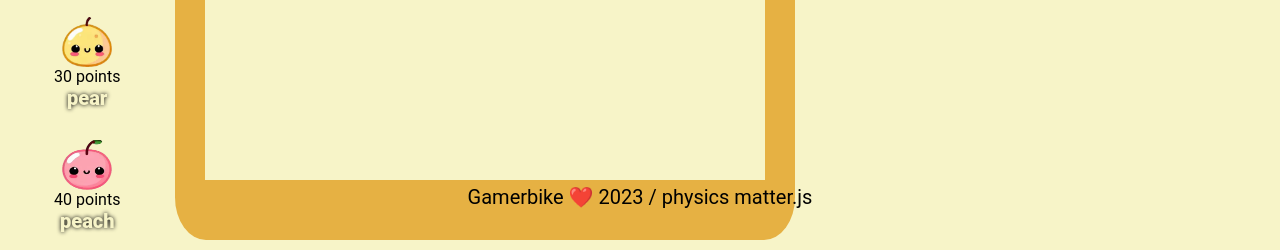
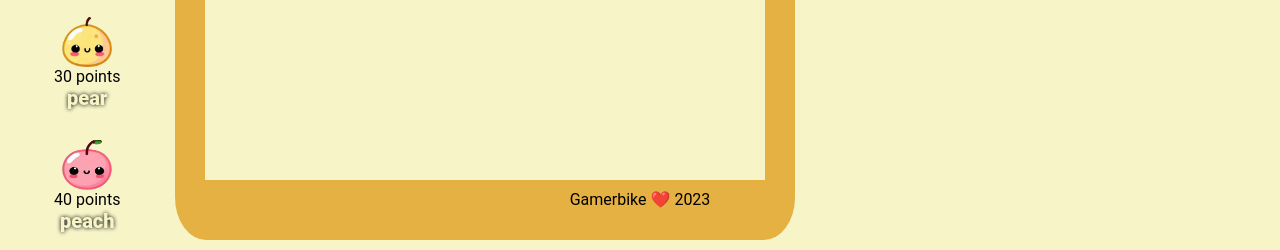
Before and after one commit to GamerBike39/suikaGame_clone, a website built with Vite: page index.html in a window 1280 px wide. Shown: the part 575-825 px from the top of the page. Built offline with nearby package versions, Linux system fonts and the light colour scheme.

Commit message:
add footer

```diff
--- a/index.html
+++ b/index.html
@@ -24,7 +24,9 @@
         </div>
       </div>
     </div>
-    <footer>Gamerbike ❤️ 2023 / physics matter.js</footer>
+    <footer>
+      <a href="https://jmweb.dev">Gamerbike ❤️ 2023 </a>
+    </footer>
     <audio id="fruitSound" src="./Plop.mp3"></audio>
     <script type="module" src="/main.js"></script>
   </body>
--- a/style.css
+++ b/style.css
@@ -88,5 +88,10 @@ footer{
     display: flex;
     justify-content: center;
     align-items: center;
-    font-size: 20px;
+    font-size: 16px;
    }
+
+   a{
+    text-decoration: none;
+    color: black;
+   }
```
